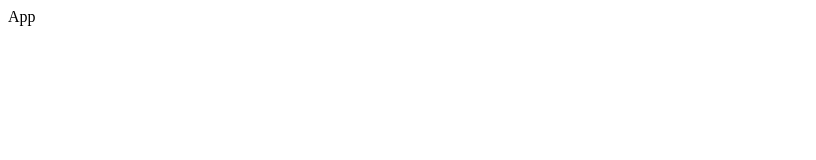
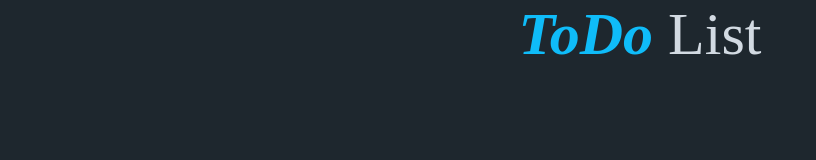
Before and after one commit to Dev-Addict/todo-list, a React app: page / in a window 1280 px wide. Shown: the whole page, without its empty margins (0-816 px from the left). Built offline with nearby package versions, Linux system fonts and the light colour scheme.

Commit message:
header is done

```diff
--- a/package.json
+++ b/package.json
@@ -6,7 +6,10 @@
     "cra-template": "1.0.3",
     "react": "^16.13.1",
     "react-dom": "^16.13.1",
-    "react-scripts": "3.4.1"
+    "react-redux": "^7.2.0",
+    "react-scripts": "3.4.1",
+    "redux": "^4.0.5",
+    "redux-form": "^8.3.2"
   },
   "scripts": {
     "start": "react-scripts start",
--- a/public/index.html
+++ b/public/index.html
@@ -24,6 +24,7 @@
       work correctly both with client-side routing and a non-root public URL.
       Learn how to configure a non-root public URL by running `npm run build`.
     -->
+    <link rel="stylesheet" href="style.css"/>
     <title>React App</title>
   </head>
   <body>
--- /dev/null
+++ b/public/style.css
@@ -0,0 +1,5 @@
+html, body {
+    padding: 0;
+    margin: 0;
+    background-color: #1e272e;
+}
--- a/src/Components/App.js
+++ b/src/Components/App.js
@@ -1,10 +1,12 @@
 import React, {Component} from 'react';
+
+import Header from "./Header";
 
 class App extends Component {
     render() {
         return (
             <div>
-                App
+                <Header/>
             </div>
         );
     }
--- /dev/null
+++ b/src/Components/Header.js
@@ -0,0 +1,15 @@
+import React, {Component} from 'react';
+
+import '../style/Components/Header.css';
+
+class Header extends Component{
+    render() {
+        return (
+            <div className="header-container">
+                <span className="header-todo-content">ToDo</span> List
+            </div>
+        );
+    }
+}
+
+export default Header;
--- /dev/null
+++ b/src/style/Components/Header.css
@@ -0,0 +1,12 @@
+.header-container {
+    width: 100%;
+    font-size: 60px;
+    text-align: center;
+    color: #d2dae2;
+}
+
+.header-todo-content {
+    font-style: italic;
+    font-weight: bold;
+    color: #0fbcf9;
+}
```
Also changed, not shown: 1 other file.
